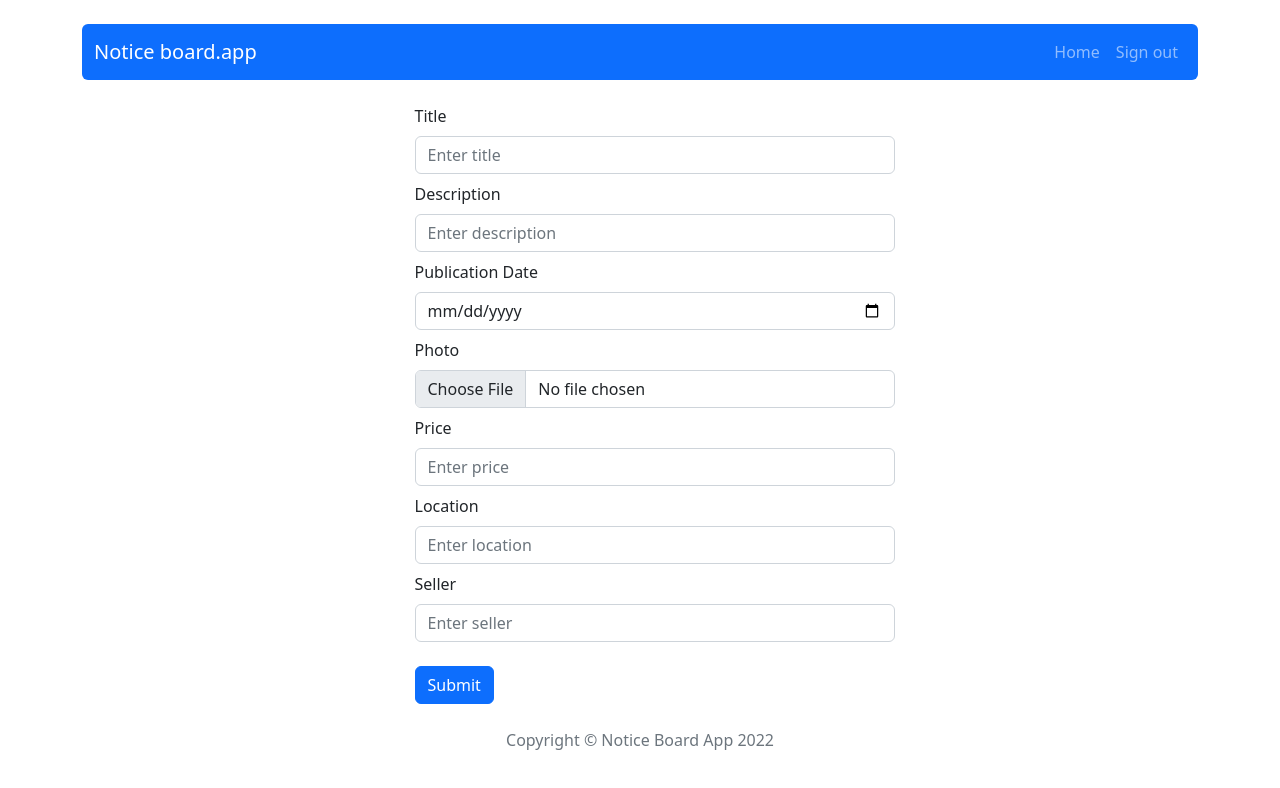
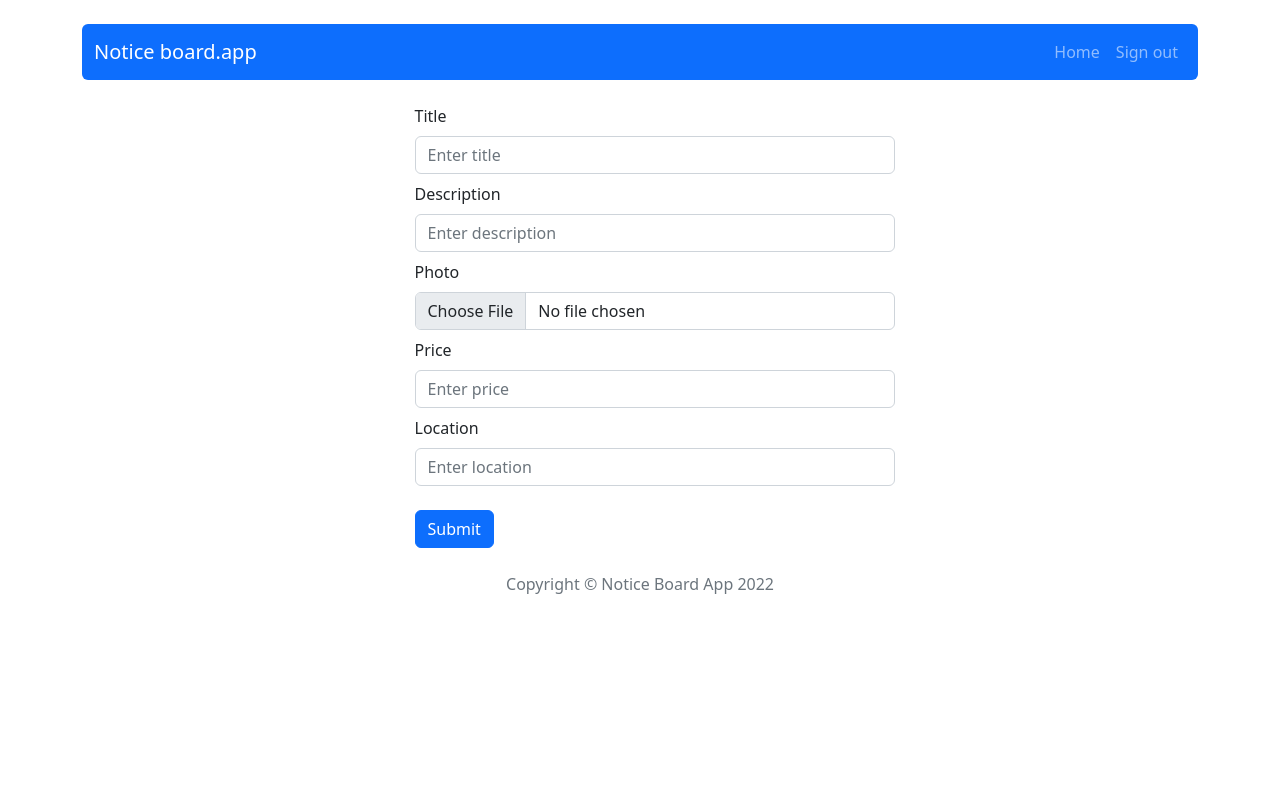
Before and after one commit to KatSobieska/notice-board-app, a React (Create React App) app in the folder client/: page /ad/add in a window 1280 px wide. Shown: the top 788 px of the page. Built offline with nearby package versions, Linux system fonts and the light colour scheme.

Commit message:
Remove seller and publicationDate

```diff
--- a/client/src/components/features/AdForm/AdForm.js
+++ b/client/src/components/features/AdForm/AdForm.js
@@ -9,11 +9,9 @@ const AdForm = ({ action, actionText, ...props }) => {
   const id = props.id;
   const [title, setTitle] = useState(props.title || "");
   const [description, setDescription] = useState(props.description || "");
-  const [publicationDate, setPublicationDate] = useState(new Date() || "");
   const [photo, setPhoto] = useState(props.photo || "");
   const [price, setPrice] = useState(props.price || "");
   const [location, setLocation] = useState(props.location || "");
-  const [seller, setSeller] = useState(props.seller || "");
   const user = useSelector(getUser);
   const navigate = useNavigate();
   const dispatch = useDispatch();
@@ -23,7 +21,7 @@ const AdForm = ({ action, actionText, ...props }) => {
     action({
       title,
       description,
-      publicationDate: new Date(),
+      publicationDate: new Date().toJSON().slice(0, 10).replace(/-/g, "/"),
       photo,
       price,
       location,
@@ -55,12 +53,6 @@ const AdForm = ({ action, actionText, ...props }) => {
               value={description}
               onChange={(e) => setDescription(e.target.value)}
             />
-            <Form.Label>Publication Date</Form.Label>
-            <Form.Control
-              className="mb-2"
-              type="date"
-              onChange={(e) => setPublicationDate(e.target.value)}
-            />
             <Form.Label>Photo</Form.Label>
             <Form.Control
               className="mb-2"
@@ -83,14 +75,6 @@ const AdForm = ({ action, actionText, ...props }) => {
               value={location}
               onChange={(e) => setLocation(e.target.value)}
             />
-            <Form.Label>Seller</Form.Label>
-            <Form.Control
-              className="mb-2"
-              type="text"
-              placeholder="Enter seller"
-              value={seller}
-              onChange={(e) => setSeller(e.target.value)}
-            />
           </Form.Group>
           <Button type="submit">Submit</Button>
         </Form>
```
